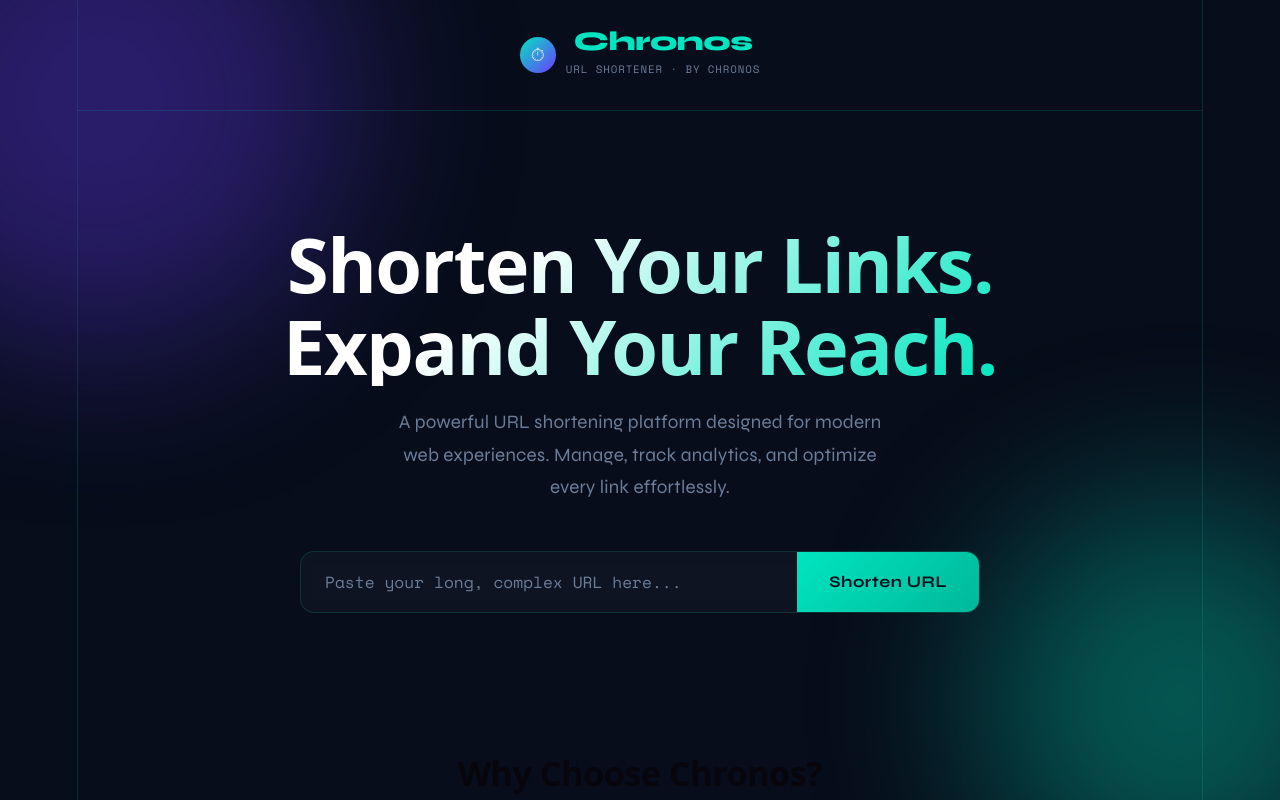
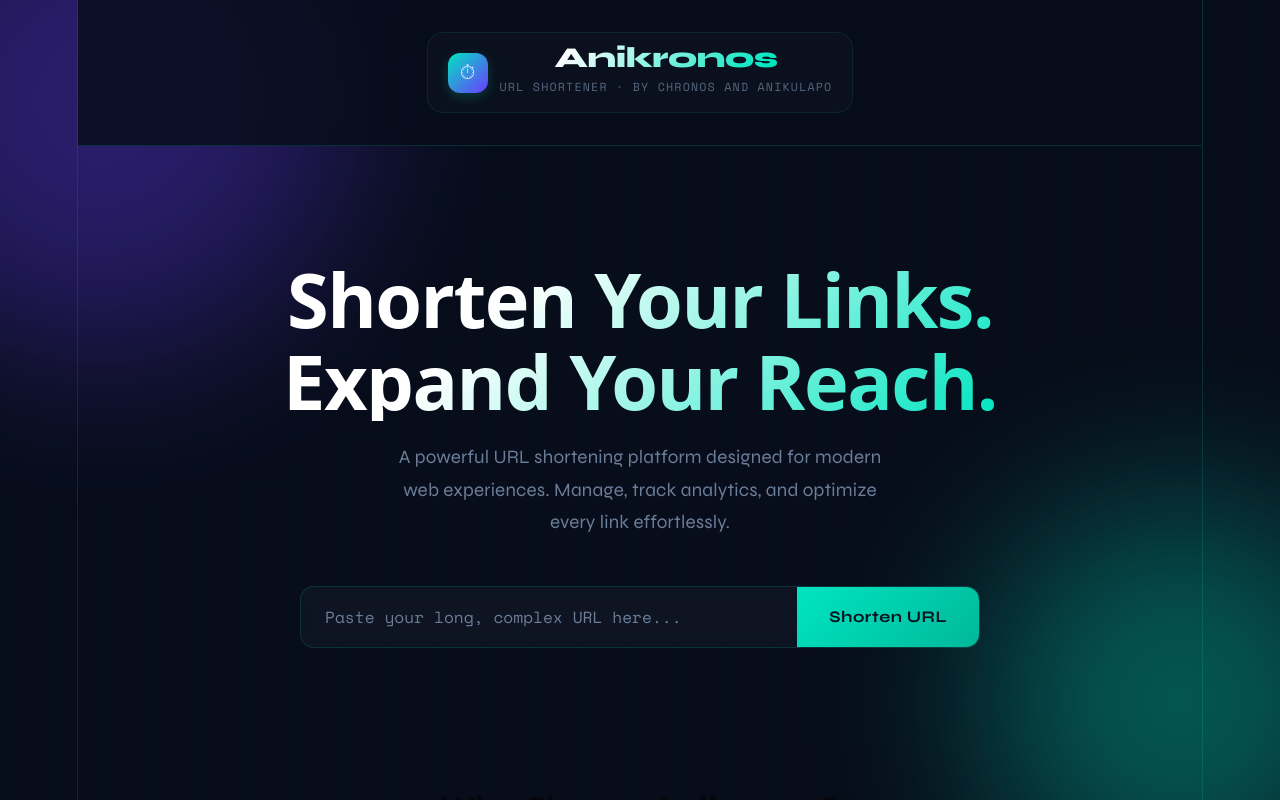
Before and after one commit to MEPHiSTO126/URLshortener, a React (Vite) app: page / in a window 1280 px wide. Shown: the top 800 px of the page. Built offline with nearby package versions, Linux system fonts and the light colour scheme.

Commit message:
Update branding and UI enhancements: Anikronos branding, cursor pointers, redesigned header

```diff
--- a/src/App.css
+++ b/src/App.css
@@ -54,23 +54,68 @@ body::before {
 .page { position: relative; z-index: 1; display: flex; flex-direction: column; min-height: 100vh; }
 
 
+/* ── NAV ── */
 nav {
   display: flex;
   justify-content: center;
   align-items: center;
-  padding: 28px 40px;
+  padding: 32px 40px;
   border-bottom: 1px solid var(--border);
+  background: rgba(7, 13, 26, 0.8);
+  backdrop-filter: blur(10px);
+  position: relative;
+  z-index: 2;
 }
-.logo-wrap { display: flex; align-items: center; gap: 10px; }
+.logo-wrap {
+  display: flex;
+  align-items: center;
+  gap: 12px;
+  padding: 12px 20px;
+  border-radius: 16px;
+  background: rgba(255, 255, 255, 0.02);
+  border: 1px solid rgba(0, 229, 192, 0.1);
+  transition: all 0.3s ease;
+}
+.logo-wrap:hover {
+  background: rgba(255, 255, 255, 0.05);
+  border-color: rgba(0, 229, 192, 0.3);
+  transform: translateY(-2px);
+  box-shadow: 0 8px 25px rgba(0, 229, 192, 0.1);
+}
 .logo-icon {
-  width: 36px; height: 36px;
+  width: 40px;
+  height: 40px;
   background: linear-gradient(135deg, var(--teal), var(--purple));
-  border-radius: 50%;
-  display: flex; align-items: center; justify-content: center;
-  font-size: 18px;
+  border-radius: 12px;
+  display: flex;
+  align-items: center;
+  justify-content: center;
+  font-size: 20px;
+  box-shadow: 0 4px 12px rgba(0, 229, 192, 0.2);
+  transition: transform 0.2s ease;
 }
-.logo-text { font-size: 1.5rem; font-weight: 800; color: var(--teal); letter-spacing: -0.5px; }
-.logo-sub { font-family: var(--font-mono); font-size: 0.6rem; color: var(--muted); letter-spacing: 0.08em; text-transform: uppercase; margin-top: 2px; }
+.logo-wrap:hover .logo-icon {
+  transform: scale(1.05);
+}
+.logo-text {
+  font-size: 1.6rem;
+  font-weight: 800;
+  color: var(--teal);
+  letter-spacing: -0.5px;
+  background: linear-gradient(135deg, #fff 20%, var(--teal) 80%);
+  -webkit-background-clip: text;
+  -webkit-text-fill-color: transparent;
+  background-clip: text;
+}
+.logo-sub {
+  font-family: var(--font-mono);
+  font-size: 0.65rem;
+  color: var(--muted);
+  letter-spacing: 0.1em;
+  text-transform: uppercase;
+  margin-top: 3px;
+  opacity: 0.8;
+}
 
 
 .hero {
@@ -125,6 +170,7 @@ h1 {
   overflow: hidden;
   transition: border-color 0.3s, box-shadow 0.3s;
   position: relative;
+  cursor: pointer;
 }
 .input-row:focus-within {
   border-color: var(--teal);
@@ -364,6 +410,7 @@ footer {
   text-decoration: none;
   font-size: 16px;
   transition: border-color 0.2s, color 0.2s, background 0.2s;
+  cursor: pointer;
 }
 .social-link:hover { border-color: var(--teal); color: var(--teal); background: var(--teal-glow); }
 
--- a/src/App.jsx
+++ b/src/App.jsx
@@ -1,7 +1,7 @@
 import React from "react";
 import './App.css';
 
-export default function ChronosApp() {
+export default function AnikronosApp() {
   return (
     <>
       <div className="orb orb-1" />
@@ -12,8 +12,8 @@ export default function ChronosApp() {
           <div className="logo-wrap">
             <div className="logo-icon">⏱</div>
             <div>
-              <div className="logo-text">Chronos</div>
-              <div className="logo-sub">URL Shortener · by Chronos</div>
+              <div className="logo-text">Anikronos</div>
+              <div className="logo-sub">URL Shortener · by chronos and anikulapo</div>
             </div>
           </div>
         </nav>
@@ -40,7 +40,7 @@ export default function ChronosApp() {
 
 
         <section className="section">
-          <h2 className="section-title">Why Choose Chronos?</h2>
+          <h2 className="section-title">Why Choose Anikronos?</h2>
           <div className="features-grid">
             {[
               { icon: "⚡", name: "Instant Shortening", desc: "Create compact links in milliseconds with zero friction." },
@@ -83,7 +83,7 @@ export default function ChronosApp() {
 
 
         <footer>
-          <div className="footer-logo">Opeyemi</div>
+          <div className="footer-logo">Anikronos</div>
           <div className="social-links">
             {/* Twitter */}
             <a href="https://twitter.com/" className="social-link" aria-label="Twitter" target="_blank" rel="noreferrer noopener">
@@ -104,7 +104,7 @@ export default function ChronosApp() {
               </svg>
             </a>
           </div>
-          <div className="footer-copy">© 2026 Chronos Ltd. All rights reserved.</div>
+          <div className="footer-copy">© 2026 Anikronos Ltd. All rights reserved.</div>
         </footer>
       </div>
     </>
```
